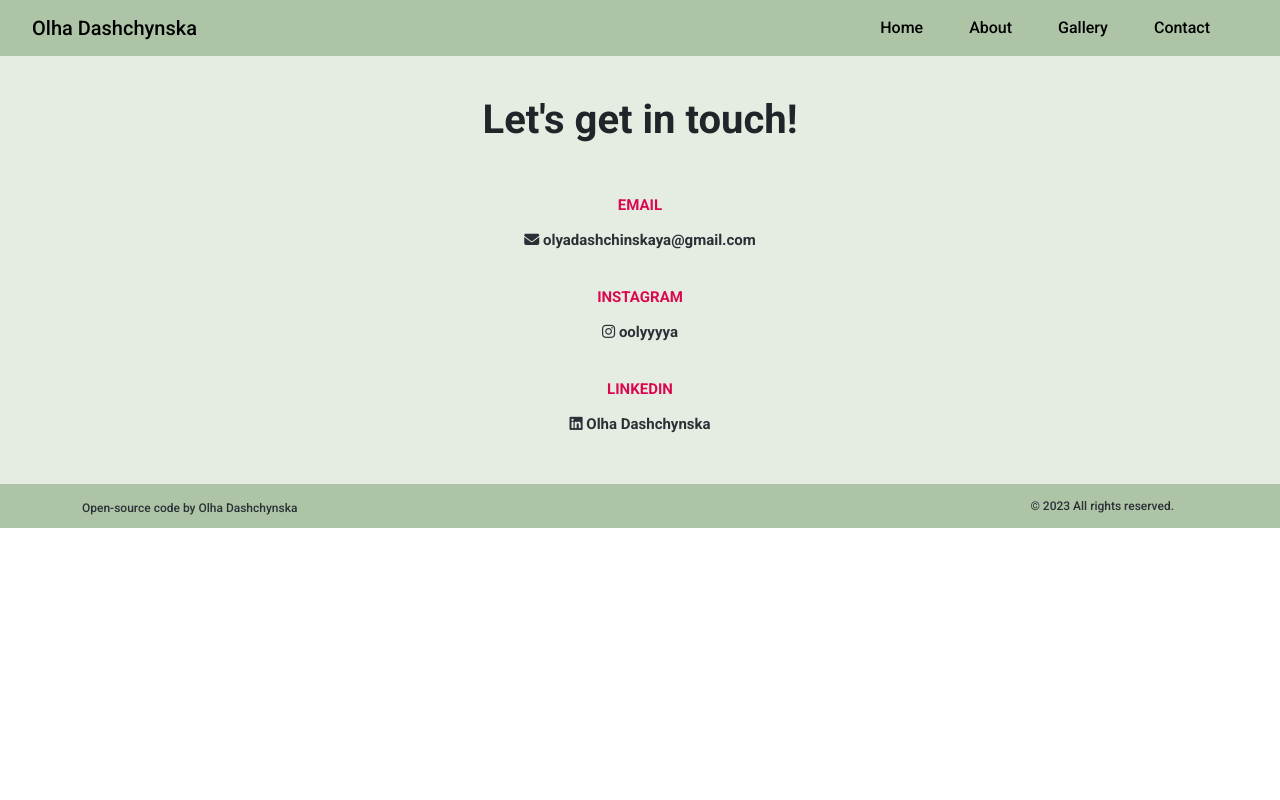
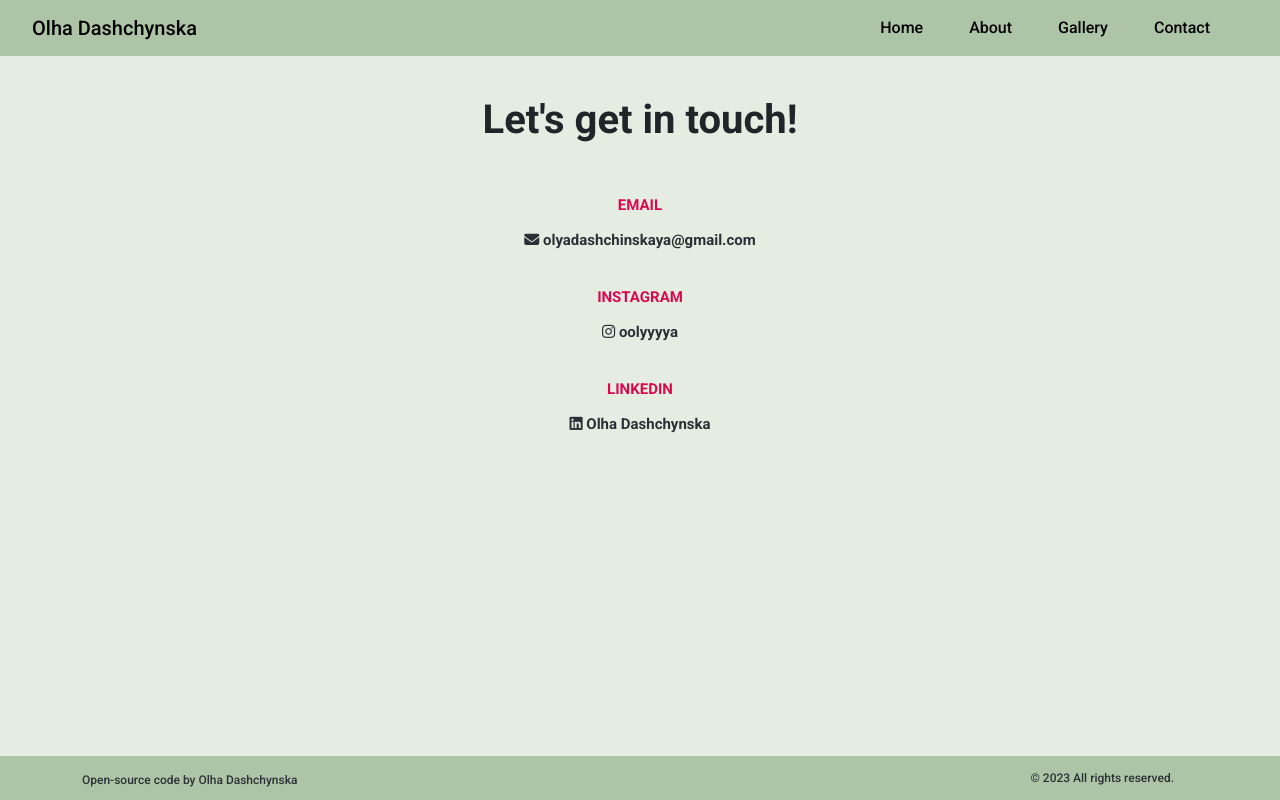
Before and after one commit to HelgagleH/responsive-project-portfolio, a plain HTML site: page contact.html in a window 1280 px wide. Drawn offline with nearby package versions, Linux system fonts and the light colour scheme.

Commit message:
Modified index.html

```diff
--- a/contact.html
+++ b/contact.html
@@ -21,6 +21,7 @@
 </head>
 
 <body>
+
     <nav class="navbar navbar-expand-lg navbar-about">
         <div class="container-fluid">
             <a class="navbar-brand" href="/">Olha Dashchynska</a>
@@ -47,7 +48,6 @@
         </div>
     </nav>
 
-    <div class="main">
     <div class="main-information about-section links text-center p-4 pb-5">
         <h1>Let's get in touch!</h1>
         <h2>EMAIL</h2>
@@ -68,6 +68,7 @@
         </a>
     </div>
 
+
     <footer class="footer-about">
         <div class="container">
             <div class="row row-footer-about">
@@ -82,7 +83,7 @@
             </div>
         </div>
     </footer>
-    </div>
+
 </body>
 
 </html>
--- a/src/styles.css
+++ b/src/styles.css
@@ -236,6 +236,10 @@ button.btn-about {
     cursor: pointer;
     color: #2B3036;
     font-size: 15px;
+}
+
+.main-information.about-section.links {
+    min-height: calc(100vh - 100px);
 }
 
 @media (max-width: 576px) {
```
Lines whose indentation alone changed are shown as unchanged.
